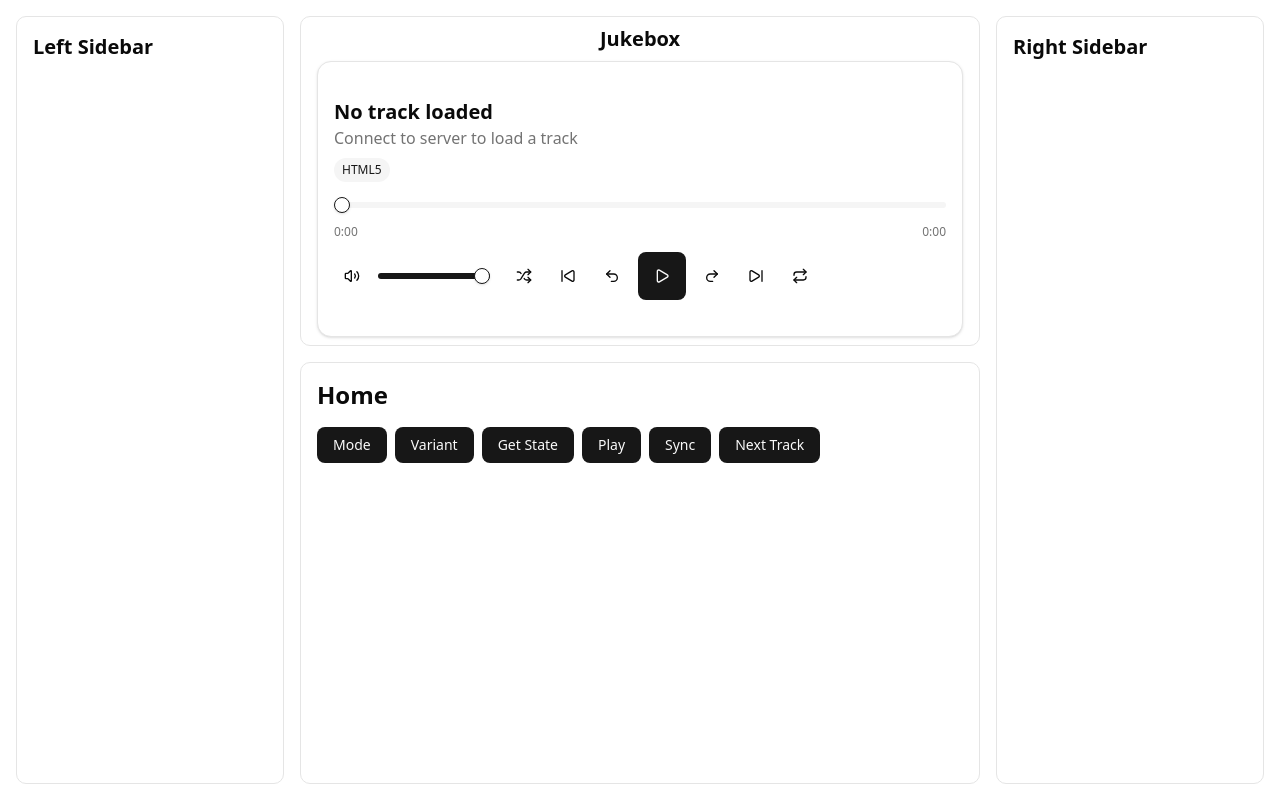
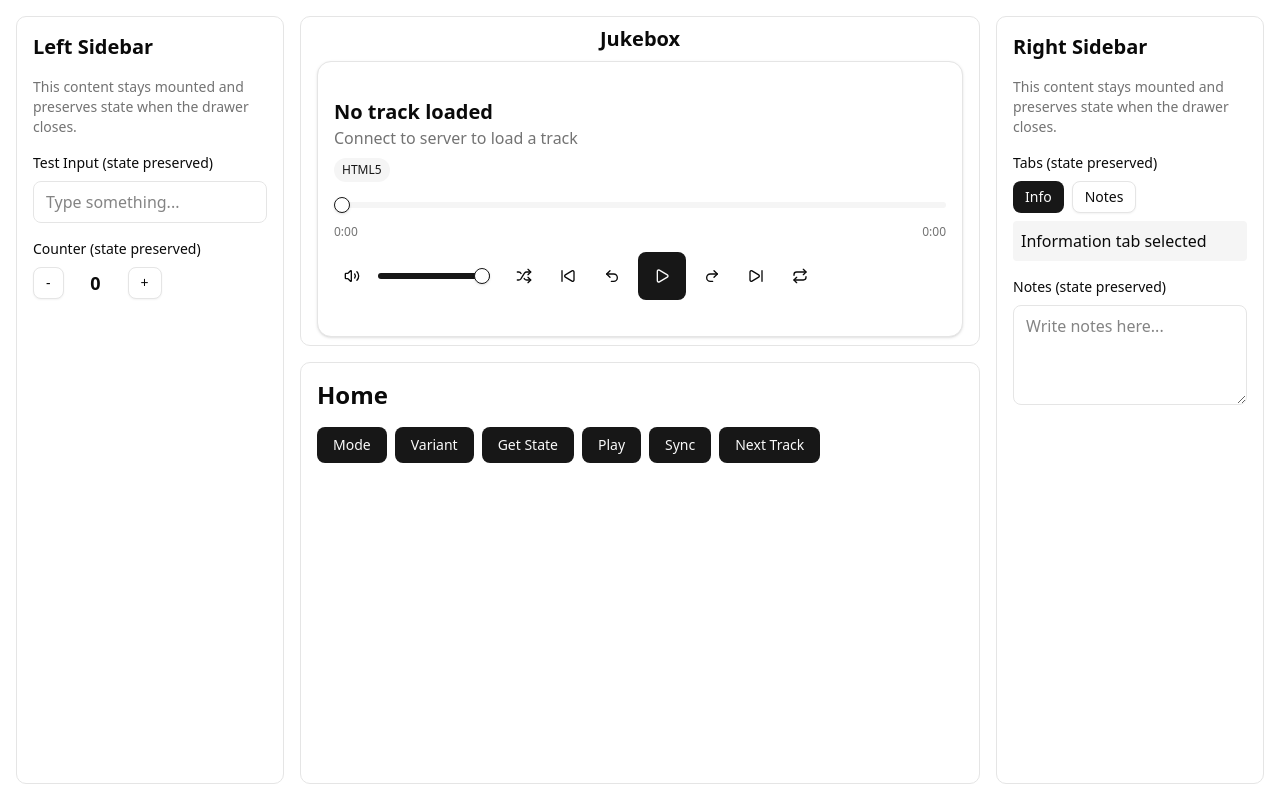
Before and after one commit to MiamiMetro/jukebox, a React (Vite) app in the folder web/: page / in a window 1280 px wide. Built offline with nearby package versions, Linux system fonts and the light colour scheme; no server answers.

Commit message:
stateful drawer

```diff
--- a/web/src/Jukebox.tsx
+++ b/web/src/Jukebox.tsx
@@ -2,17 +2,8 @@ import { AudioPlayer, type PlayerControls } from "./components/audio-player";
 import type { Track } from "./types/audio-player";
 import { Button } from "./components/ui/button";
 import { useEffect, useRef, useState } from "react";
-
-import {
-    Drawer,
-    DrawerClose,
-    DrawerContent,
-    DrawerDescription,
-    DrawerHeader,
-    DrawerTitle,
-    DrawerTrigger,
-} from "./components/ui/drawer";
-import { Menu, X } from "lucide-react";
+import { StatefulDrawer } from "./components/ui/stateful-drawer";
+import { ListMusic, Users } from "lucide-react";
 
 // Shared audio player state and websocket logic
 let sharedControls: PlayerControls | null = null;
@@ -371,94 +362,166 @@ function MiddleBottom() {
     );
 }
 
+// Left Sidebar Content Component - Always mounted, state preserved
+function LeftSidebarContent() {
+    const [count, setCount] = useState(0);
+    const [inputValue, setInputValue] = useState("");
+
+    return (
+        <div className="h-full overflow-y-auto p-4">
+            <h2 className="text-xl font-semibold mb-4">Left Sidebar</h2>
+            <p className="text-sm text-muted-foreground mb-4">
+                This content stays mounted and preserves state when the drawer closes.
+            </p>
+
+            {/* Example state that will be preserved */}
+            <div className="space-y-4">
+                <div>
+                    <label className="text-sm font-medium mb-2 block">Test Input (state preserved)</label>
+                    <input
+                        type="text"
+                        value={inputValue}
+                        onChange={(e) => setInputValue(e.target.value)}
+                        placeholder="Type something..."
+                        className="w-full px-3 py-2 border rounded-md"
+                    />
+                </div>
+
+                <div>
+                    <label className="text-sm font-medium mb-2 block">Counter (state preserved)</label>
+                    <div className="flex items-center gap-2">
+                        <Button onClick={() => setCount(count - 1)} variant="outline" size="sm">
+                            -
+                        </Button>
+                        <span className="text-lg font-semibold min-w-[3rem] text-center">{count}</span>
+                        <Button onClick={() => setCount(count + 1)} variant="outline" size="sm">
+                            +
+                        </Button>
+                    </div>
+                </div>
+            </div>
+
+            {/* Left sidebar content can go here */}
+        </div>
+    );
+}
+
+// Right Sidebar Content Component - Always mounted, state preserved
+function RightSidebarContent() {
+    const [selectedTab, setSelectedTab] = useState("info");
+    const [notes, setNotes] = useState("");
+
+    return (
+        <div className="h-full overflow-y-auto p-4">
+            <h2 className="text-xl font-semibold mb-4">Right Sidebar</h2>
+            <p className="text-sm text-muted-foreground mb-4">
+                This content stays mounted and preserves state when the drawer closes.
+            </p>
+
+            {/* Example state that will be preserved */}
+            <div className="space-y-4">
+                <div>
+                    <label className="text-sm font-medium mb-2 block">Tabs (state preserved)</label>
+                    <div className="flex gap-2">
+                        <Button
+                            variant={selectedTab === "info" ? "default" : "outline"}
+                            size="sm"
+                            onClick={() => setSelectedTab("info")}
+                        >
+                            Info
+                        </Button>
+                        <Button
+                            variant={selectedTab === "notes" ? "default" : "outline"}
+                            size="sm"
+                            onClick={() => setSelectedTab("notes")}
+                        >
+                            Notes
+                        </Button>
+                    </div>
+                    <div className="mt-2 p-2 bg-muted rounded">
+                        {selectedTab === "info" ? "Information tab selected" : "Notes tab selected"}
+                    </div>
+                </div>
+
+                <div>
+                    <label className="text-sm font-medium mb-2 block">Notes (state preserved)</label>
+                    <textarea
+                        value={notes}
+                        onChange={(e) => setNotes(e.target.value)}
+                        placeholder="Write notes here..."
+                        className="w-full px-3 py-2 border rounded-md min-h-[100px]"
+                    />
+                </div>
+            </div>
+
+            {/* Right sidebar content can go here */}
+        </div>
+    );
+}
+
 function Jukebox() {
     const [leftDrawerOpen, setLeftDrawerOpen] = useState(false);
     const [rightDrawerOpen, setRightDrawerOpen] = useState(false);
 
-    const LeftSidebarContent = () => (
-        <div className="h-full overflow-y-auto">
-            <h2 className="text-xl font-semibold mb-4">Left Sidebar</h2>
-            {/* Left sidebar content can go here */}
-        </div>
-    );
-
-    const RightSidebarContent = () => (
-        <div className="h-full overflow-y-auto">
-            <h2 className="text-xl font-semibold mb-4">Right Sidebar</h2>
-            {/* Right sidebar content can go here */}
-        </div>
-    );
-
     return (
         <div className="h-screen flex flex-col overflow-hidden">
+            {/* Mobile Drawers - Always mounted, state preserved */}
+            <StatefulDrawer
+                open={leftDrawerOpen}
+                onOpenChange={setLeftDrawerOpen}
+                direction="left"
+                title="Left Sidebar"
+                description="Navigation and controls"
+            >
+                <LeftSidebarContent />
+            </StatefulDrawer>
+
+            <StatefulDrawer
+                open={rightDrawerOpen}
+                onOpenChange={setRightDrawerOpen}
+                direction="right"
+                title="Right Sidebar"
+                description="Additional information"
+            >
+                <RightSidebarContent />
+            </StatefulDrawer>
+
             <div className="flex-1 grid grid-cols-1 lg:grid-cols-[1fr_2fr_1fr] grid-rows-[auto_1fr] gap-4 p-4">
                 {/* Left Sidebar - Desktop */}
-                <div className="hidden lg:block col-start-1 row-start-1 row-end-3 bg-card border rounded-lg p-4 overflow-y-auto">
+                <div className="hidden lg:block col-start-1 row-start-1 row-end-3 bg-card border rounded-lg overflow-hidden">
                     <LeftSidebarContent />
                 </div>
 
-                {/* Top Middle - Audio Player with drawer triggers on mobile */}
+                {/* Top Middle - Audio Player */}
                 <div className="col-start-1 lg:col-start-2 row-start-1 bg-card border rounded-lg px-4 py-2">
-                    {/* Mobile: Hamburger buttons with Jukebox text in middle */}
+                    {/* Mobile: Header with drawer trigger buttons */}
                     <div className="flex items-center gap-2 mb-2 lg:hidden">
-                        <Drawer open={leftDrawerOpen} onOpenChange={setLeftDrawerOpen} direction="left">
-                            <DrawerTrigger asChild>
-                                <Button variant="outline" size="icon">
-                                    <Menu className="h-4 w-4" />
-                                </Button>
-                            </DrawerTrigger>
-                            <DrawerContent className="max-w-sm">
-                                <DrawerHeader>
-                                    <div className="flex items-center justify-between">
-                                        <div>
-                                            <DrawerTitle>Left Sidebar</DrawerTitle>
-                                            <DrawerDescription>Navigation and controls</DrawerDescription>
-                                        </div>
-                                        <DrawerClose asChild>
-                                            <Button variant="ghost" size="icon" className="h-8 w-8">
-                                                <X className="h-4 w-4" />
-                                            </Button>
-                                        </DrawerClose>
-                                    </div>
-                                </DrawerHeader>
-                                <div className="p-4 overflow-y-auto">
-                                    <LeftSidebarContent />
-                                </div>
-                            </DrawerContent>
-                        </Drawer>
+                        <Button
+                            variant="outline"
+                            size="icon"
+                            onClick={() => setLeftDrawerOpen(true)}
+                        >
+                            <ListMusic className="h-4 w-4" />
+                        </Button>
+
                         <div className="flex-1 flex justify-center">
                             <h1 className="text-xl font-bold">Jukebox</h1>
                         </div>
-                        <Drawer open={rightDrawerOpen} onOpenChange={setRightDrawerOpen} direction="right">
-                            <DrawerTrigger asChild>
-                                <Button variant="outline" size="icon">
-                                    <Menu className="h-4 w-4" />
-                                </Button>
-                            </DrawerTrigger>
-                            <DrawerContent className="max-w-sm">
-                                <DrawerHeader>
-                                    <div className="flex items-center justify-between">
-                                        <div>
-                                            <DrawerTitle>Right Sidebar</DrawerTitle>
-                                            <DrawerDescription>Additional information</DrawerDescription>
-                                        </div>
-                                        <DrawerClose asChild>
-                                            <Button variant="ghost" size="icon" className="h-8 w-8">
-                                                <X className="h-4 w-4" />
-                                            </Button>
-                                        </DrawerClose>
-                                    </div>
-                                </DrawerHeader>
-                                <div className="p-4 overflow-y-auto">
-                                    <RightSidebarContent />
-                                </div>
-                            </DrawerContent>
-                        </Drawer>
+
+                        <Button
+                            variant="outline"
+                            size="icon"
+                            onClick={() => setRightDrawerOpen(true)}
+                        >
+                            <Users className="h-4 w-4" />
+                        </Button>
                     </div>
+
                     {/* Desktop: Jukebox text above audio player */}
                     <div className="hidden lg:flex justify-center mb-2">
                         <h1 className="text-xl font-bold">Jukebox</h1>
                     </div>
+
                     <AudioPlayerContainer />
                 </div>
 
@@ -468,7 +531,7 @@ function Jukebox() {
                 </div>
 
                 {/* Right Sidebar - Desktop */}
-                <div className="hidden lg:block col-start-3 row-start-1 row-end-3 bg-card border rounded-lg p-4 overflow-y-auto">
+                <div className="hidden lg:block col-start-3 row-start-1 row-end-3 bg-card border rounded-lg overflow-hidden">
                     <RightSidebarContent />
                 </div>
             </div>
--- /dev/null
+++ b/web/src/components/ui/stateful-drawer.tsx
@@ -0,0 +1,95 @@
+import * as React from "react"
+import { cn } from "@/lib/utils"
+import { X } from "lucide-react"
+import { Button } from "./button"
+
+interface StatefulDrawerProps {
+  open: boolean
+  onOpenChange: (open: boolean) => void
+  direction?: "left" | "right"
+  trigger?: React.ReactNode
+  title?: string
+  description?: string
+  children: React.ReactNode
+  className?: string
+}
+
+/**
+ * A drawer component that preserves state by keeping content mounted.
+ * Content is always rendered but hidden with CSS when closed.
+ */
+export function StatefulDrawer({
+  open,
+  onOpenChange,
+  direction = "left",
+  trigger,
+  title,
+  description,
+  children,
+  className,
+}: StatefulDrawerProps) {
+  return (
+    <>
+      {trigger && (
+        <div onClick={() => onOpenChange(true)}>
+          {trigger}
+        </div>
+      )}
+
+      {/* Overlay - always mounted */}
+      <div
+        className={cn(
+          "fixed inset-0 z-50 bg-black/50 transition-opacity duration-300",
+          open ? "opacity-100 pointer-events-auto" : "opacity-0 pointer-events-none"
+        )}
+        onClick={() => onOpenChange(false)}
+        aria-hidden={!open}
+      />
+
+      {/* Drawer Content - always mounted */}
+      <div
+        className={cn(
+          "fixed z-[60] bg-background flex flex-col h-full w-3/4 sm:max-w-sm transition-transform duration-300 ease-in-out",
+          direction === "left" && [
+            "left-0 top-0 border-r",
+            open ? "translate-x-0" : "-translate-x-full"
+          ],
+          direction === "right" && [
+            "right-0 top-0 border-l",
+            open ? "translate-x-0" : "translate-x-full"
+          ],
+          className
+        )}
+        aria-hidden={!open}
+        role="dialog"
+        aria-modal="true"
+      >
+        {(title || description) && (
+          <div className="flex flex-col gap-0.5 p-4 border-b">
+            <div className="flex items-center justify-between">
+              <div>
+                {title && (
+                  <h2 className="text-foreground font-semibold">{title}</h2>
+                )}
+                {description && (
+                  <p className="text-muted-foreground text-sm mt-1">{description}</p>
+                )}
+              </div>
+              <Button
+                variant="ghost"
+                size="icon"
+                className="h-8 w-8"
+                onClick={() => onOpenChange(false)}
+              >
+                <X className="h-4 w-4" />
+              </Button>
+            </div>
+          </div>
+        )}
+        <div className="flex-1 overflow-y-auto">
+          {children}
+        </div>
+      </div>
+    </>
+  )
+}
```
Also changed, not shown: 1 other file (tests, documents, lock files or other folders).
